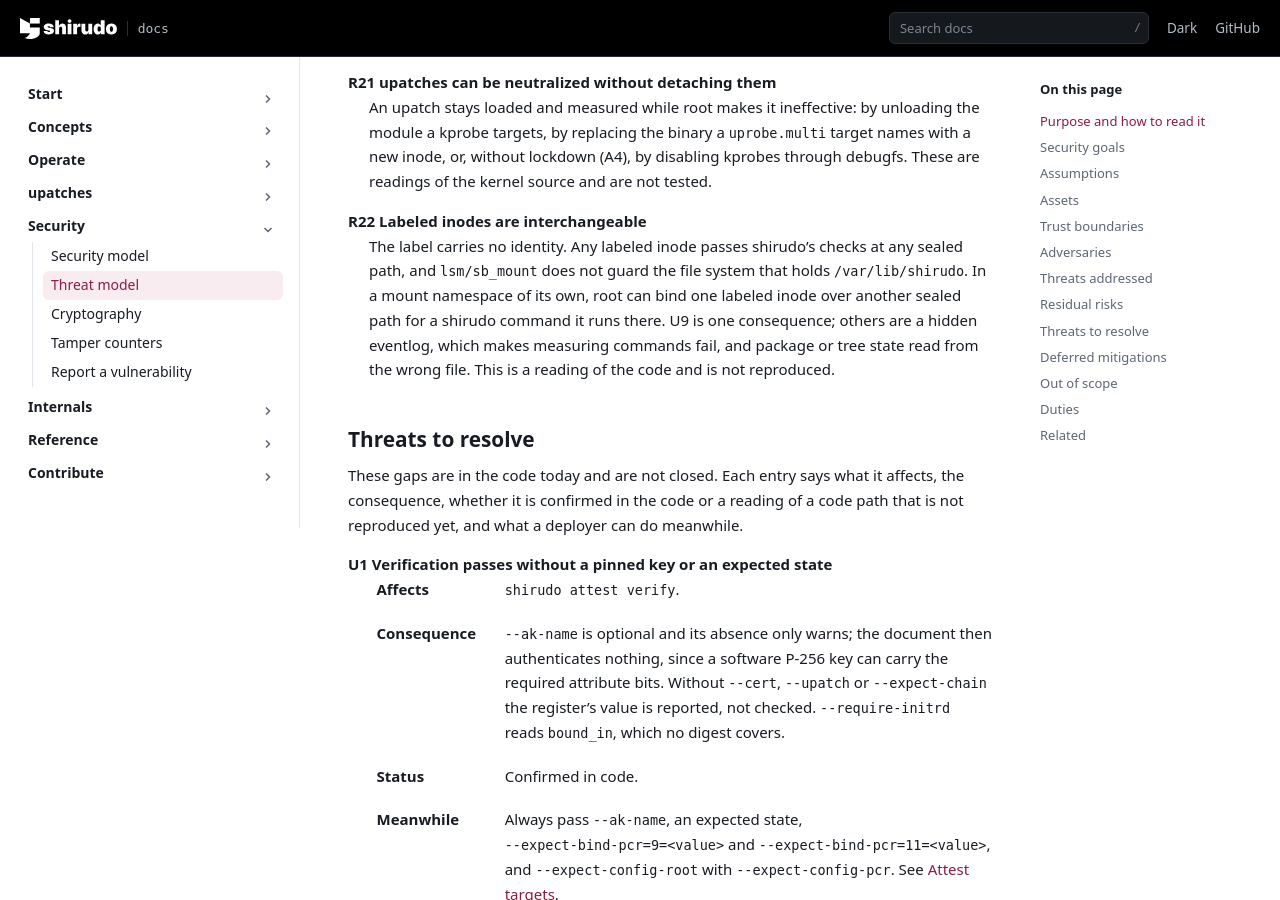
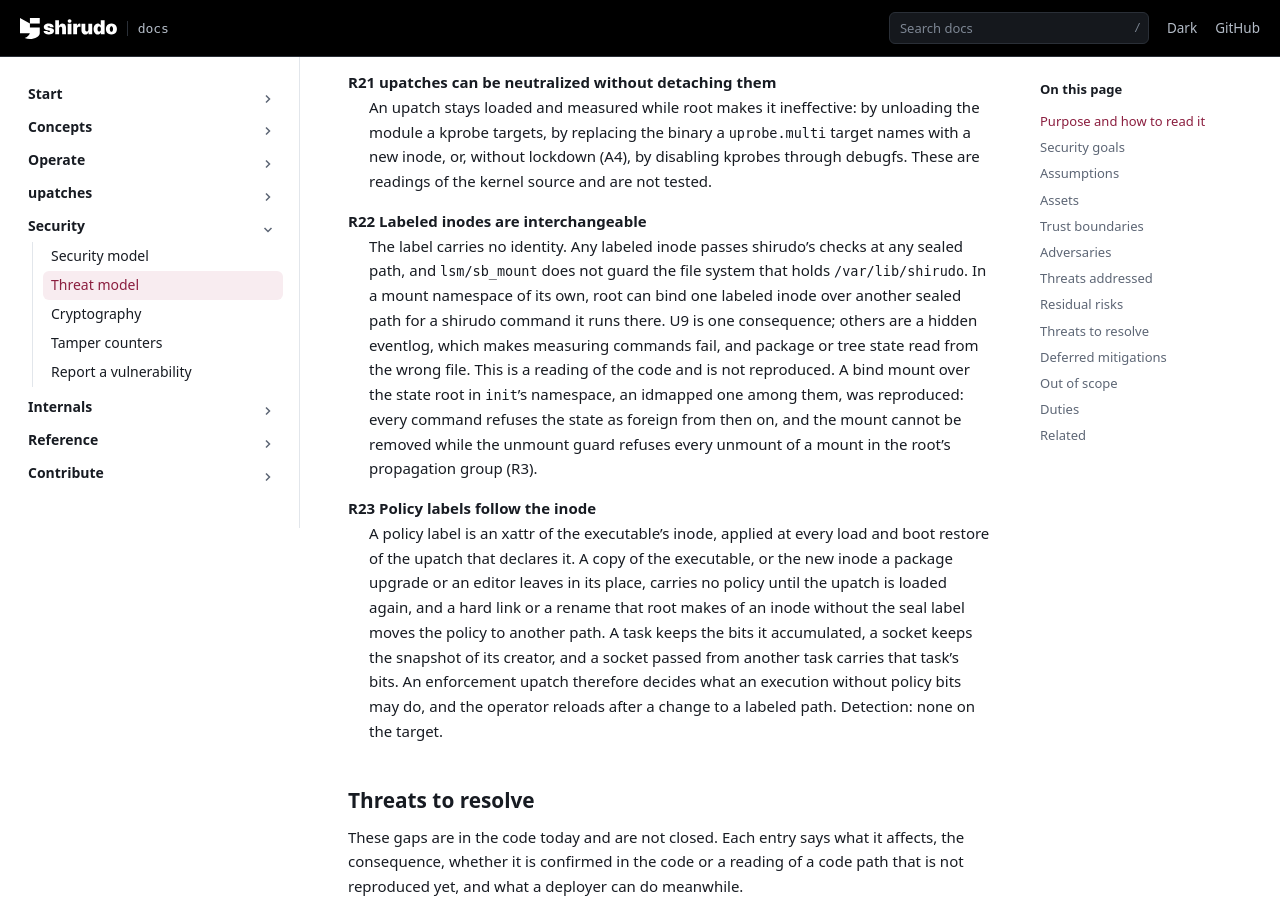
Before and after one commit to AliBashaSY/shirudo, a Sphinx documentation site: the page built from Documentation/security/threat-model.rst, in a window 1280 px wide and 900 px high, scrolled down 28702 px. Built offline with Sphinx 7.4.7, drawn with Linux system fonts in a browser that asks for light colours; pages that are not in the unit, such as notebooks, are missing from menus.

Commit message:
Documentation: record where policy labels and state mounts stop
The threat model says what a policy label protects but not what it
does not: the label is the executable inode's, so a copy, an upgraded
package or an editor's new inode carries none until the upatch is
loaded again, a hard link or a rename that root makes of an inode
without the seal label moves it, and a socket keeps the bits of
whoever made it. Add that as R23. R22 called a bind mount over the
state root a code reading; it was reproduced on a test VM, where the
mount could not be removed again, since the unmount guard refuses
every mount in the root's propagation group, which is R3's walk and
worth a look of its own.

Signed-off-by: Daniel Borkmann <daniel@iogearbox.net>

```diff
--- a/Documentation/security/threat-model.rst
+++ b/Documentation/security/threat-model.rst
@@ -40,7 +40,7 @@ Every entry has a stable ID that commits, issues and other pages cite:
      - Adversaries.
    * - T1 to T14
      - Threats shirudo addresses, each with a fact box.
-   * - R1 to R22
+   * - R1 to R23
      - Residual risks: known and bounded limits of the mechanisms.
    * - U1 to U19
      - Threats to resolve: gaps in the code that are not closed yet.
@@ -1478,7 +1478,24 @@ R22 Labeled inodes are interchangeable
    for a shirudo command it runs there. U9 is one consequence; others
    are a hidden eventlog, which makes measuring commands fail, and
    package or tree state read from the wrong file. This is a reading of
-   the code and is not reproduced.
+   the code and is not reproduced. A bind mount over the state root in
+   ``init``'s namespace, an idmapped one among them, was reproduced:
+   every command refuses the state as foreign from then on, and the
+   mount cannot be removed while the unmount guard refuses every
+   unmount of a mount in the root's propagation group (R3).
+
+R23 Policy labels follow the inode
+   A policy label is an xattr of the executable's inode, applied at
+   every load and boot restore of the upatch that declares it. A copy
+   of the executable, or the new inode a package upgrade or an editor
+   leaves in its place, carries no policy until the upatch is loaded
+   again, and a hard link or a rename that root makes of an inode
+   without the seal label moves the policy to another path. A task
+   keeps the bits it accumulated, a socket keeps the snapshot of its
+   creator, and a socket passed from another task carries that task's
+   bits. An enforcement upatch therefore decides what an execution
+   without policy bits may do, and the operator reloads after a change
+   to a labeled path. Detection: none on the target.
 
 Threats to resolve
 ------------------
```
